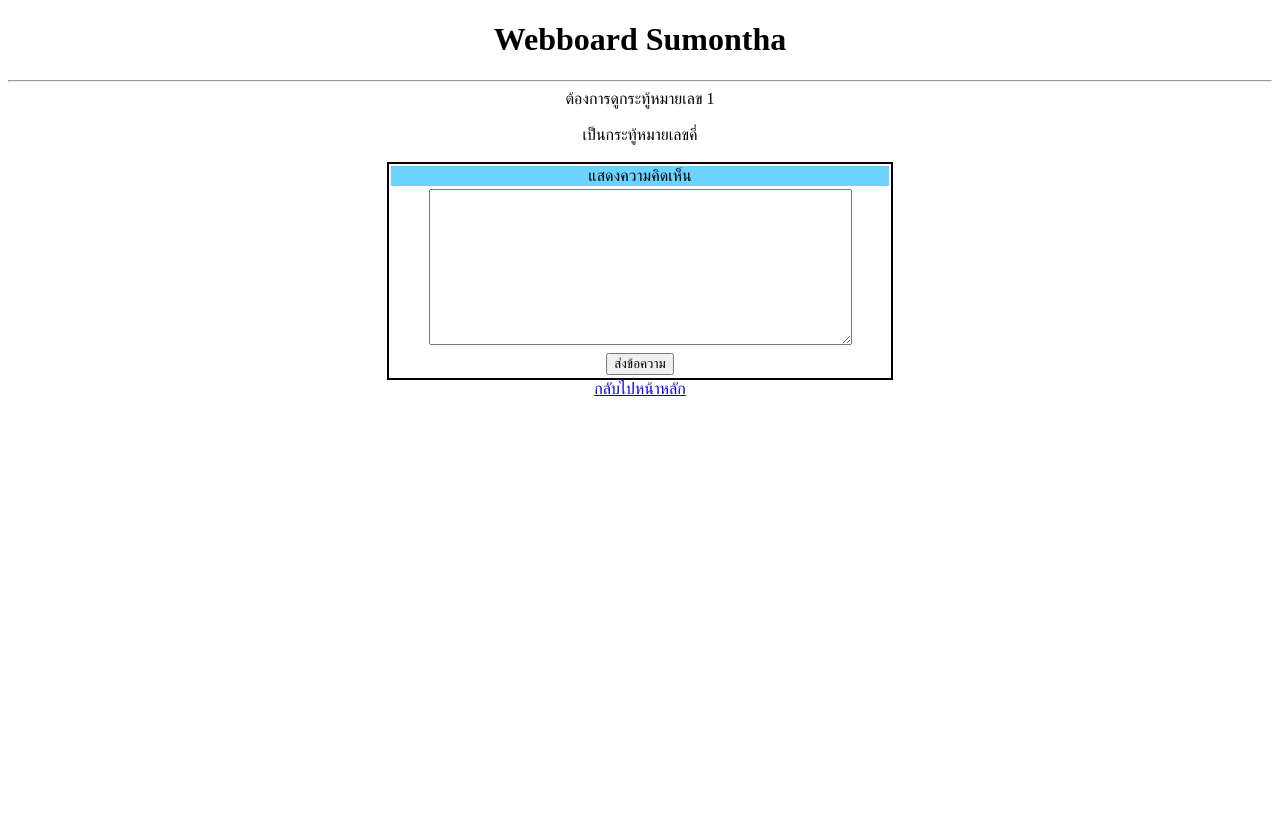
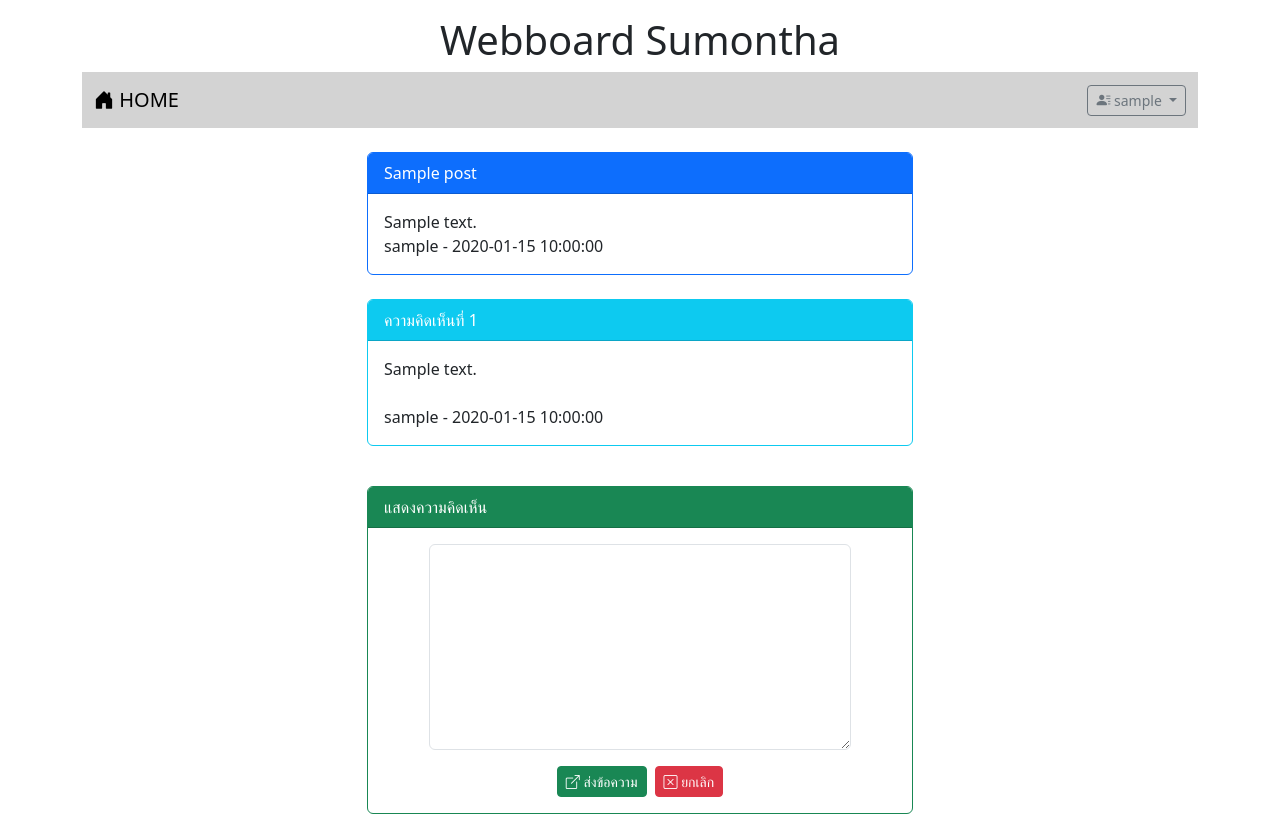
Before and after one commit to sumonthaa/Webboard_ECT_Wed, a PHP site: page /post.php?id=1 in a window 1280 px wide. Before the commit the page ends 396 px from the top, so only its background shows below. Run offline with PHP 8.4, Linux system fonts and the light colour scheme; the visitor is signed in with stand-in values (Sample User, id 1); tables that the repository leaves empty hold one stand-in row (values such as "Sample post").

Commit message:
Work 10 Finished
Work 10 Finished

```diff
--- a/money.html
+++ /dev/null
@@ -1,4 +0,0 @@
-<form action="yentobaht.php" method="get">
-    Money (Yen) : <input type="text" name="yen">
-    <input type="submit" value="Convert to Baht">
-</form>
--- a/post.php
+++ b/post.php
@@ -1,34 +1,79 @@
+<?php
+session_start();
+?>
 <!DOCTYPE html>
 <html lang="en">
 <head>
     <meta charset="UTF-8">
     <meta name="viewport" content="width=device-width, initial-scale=1.0">
+    <link href="https://cdn.jsdelivr.net/npm/bootstrap@5.3.3/dist/css/bootstrap.min.css" rel="stylesheet" integrity="sha384-QWTKZyjpPEjISv5WaRU9OFeRpok6YctnYmDr5pNlyT2bRjXh0JMhjY6hW+ALEwIH" crossorigin="anonymous">
+    <script src="https://cdn.jsdelivr.net/npm/bootstrap@5.3.3/dist/js/bootstrap.bundle.min.js" integrity="sha384-YvpcrYf0tY3lHB60NNkmXc5s9fDVZLESaAA55NDzOxhy9GkcIdslK1eN7N6jIeHz" crossorigin="anonymous"></script>
+    <link rel="stylesheet" href="https://cdn.jsdelivr.net/npm/bootstrap-icons@1.11.3/font/bootstrap-icons.min.css">
     <title>Post</title>
 </head>
 <body align="center">
-    <h1 style="text-align: center;">Webboard Sumontha</h1>
-    <hr>
-    <div align="center">
-        ต้องการดูกระทู้หมายเลข <?php echo $_GET["id"]; ?><br>
-        <br>
+    <div class="container-lg">
+    <h1 style="text-align: center;" class="mt-3">Webboard Sumontha</h1>
+    <?php include "nav.php" ?>
+    <div class="row mt-4">
+        <div class="col-lg-3 col-md-2 col-sm-1"></div>
+        <div class="col-lg-6 col-md-8 col-sm-10">
         <?php
-            if($_GET["id"]%2==0){
-                echo "เป็นกระทู้หมายเลขคู่";
-            }else{
-                echo "เป็นกระทู้หมายเลขคี่";
-            }
+        $conn=new PDO("mysql:host=localhost;dbname=webboard;charset=utf8","root","");
+        $sql="select post.title,post.content,post.post_date,user.login from post inner join user on
+        (post.user_id=user.id) where post.id=$_GET[id]";
+        $result=$conn->query($sql);
+        while($row=$result->fetch()){
+           echo "<div class='card border-primary'>";
+           echo "<div class='card-header bg-primary text-white'>$row[0]</div>";
+           echo "<div class='card-body'>$row[1]<br>$row[3] - $row[2]</div>";
+           echo "</div><br>";
+        }
+        $sql="select comment.content,comment.post_date,user.login
+        from comment inner join user on
+        (comment.user_id=user.id) where comment.post_id=$_GET[id]";
+        $result=$conn->query($sql);
+        $i=1;
+        while($row=$result->fetch()){
+           echo "<div class='card border-info'>";
+           echo "<div class='card-header bg-info text-white'>ความคิดเห็นที่ $i</div>";
+           echo "<div class='card-body'>$row[0]<br><br>$row[2] - $row[1]</div>";
+           echo "</div><br>";
+           $i=$i+1;
+        }
+        $conn=null;
         ?>
+        <?php if (isset($_SESSION['id'])){ ?>
+           <div class="card border-success mt-3">
+            <div class="card-header bg-success text-white">
+                แสดงความคิดเห็น</div>
+            <div class="card-body">
+                <form action="post_save.php" method="post">
+                    <input type="hidden" name="post_id"
+                    value="<?= $_GET['id'];?>">
+                    <div class="row mb-3 justify-content-center">
+                        <div class="col-lg-10">
+                            <textarea name="comment" rows="8"
+                            class="form-control" required></textarea>
+                        </div>
+                    </div>
+                    <div class="row">
+                        <div class="col-lg-12 d-flex justify-content-center">
+                            <button type="submit" class="btn btn-success btn-sm text-white">
+                                <i class="bi bi-box-arrow-up-right"></i> ส่งข้อความ
+                            </button>
+                            <button type="reset" class="btn btn-danger btn-sm ms-2">
+                                <i class="bi bi-x-square"></i> ยกเลิก</button>
+                        </div>
+                    </div>
+                </form>
+            </div>
+           </div>
+            <?php } ?>
+            <br>
+        </div>
+        <div class="col-lg-3 col-md-2 col-sm-1"></div>
     </div>
-    <br>
-    <table style="border: 2px solid black; width:40%" align="center">
-        <tr style="background-color: #6cd2fe ;"><td>แสดงความคิดเห็น</td></tr>
-        <tr><td>
-            <textarea cols="50" rows="10"></textarea>
-            <tr><td colspan="2"align="center"><input type="submit"value="ส่งข้อความ"></td></tr>
-        </td></tr>
-    </table>
-    <div style="text-align: center;">
-        <a href="index.php">กลับไปหน้าหลัก</a>
     </div>
 </body>
 </html>
```
Also changed, not shown: index.php (+0 -12 lines), post_save.php (added, +12 -0 lines).
